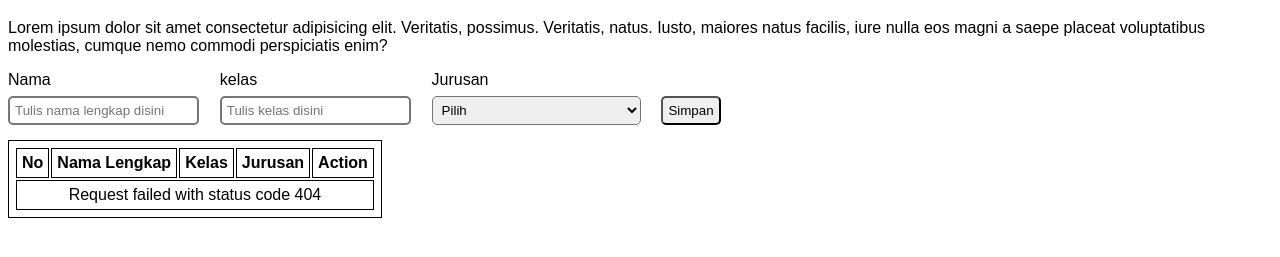
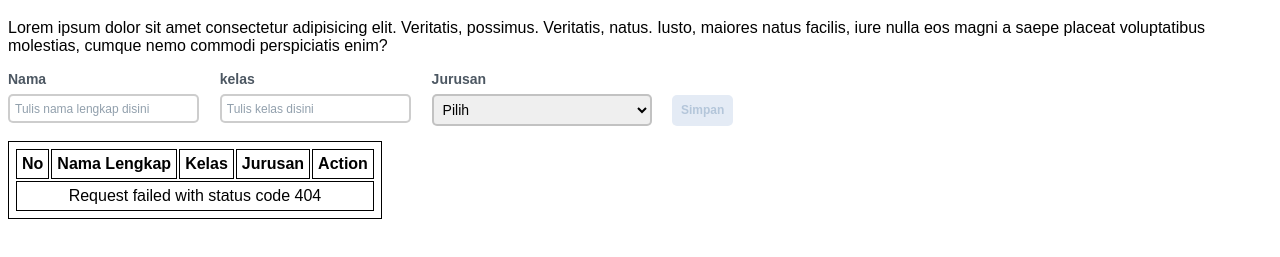
Before and after one commit to wldnhariri/Daftar-Siswa, a plain HTML site: page index.html in a window 1280 px wide. Shown: the part 61-318 px from the top of the page. Drawn offline with nearby package versions, Linux system fonts and the light colour scheme; no server answers.

Commit message:
Styling di class form & btn.simpan

```diff
--- a/db.json
+++ b/db.json
@@ -37,8 +37,8 @@
       "major": "Audio Video"
     },
     {
-      "id": "a135",
-      "name": "Izigo Ismail",
+      "id": "a64f",
+      "name": "Saiful Hutapea",
       "class": "X RPL 1",
       "major": "Rekayasa Perangkat Lunak"
     }
--- a/main.js
+++ b/main.js
@@ -78,7 +78,7 @@ const saveData = async () => {
         })
 }
 
-// Method modal delete aja bos
+// Method modal delete
 let currentDeleteId = null;
 
 const showDeleteModal = (id) => {
--- a/style.css
+++ b/style.css
@@ -2,47 +2,81 @@ body {
     font-family: sans-serif;
 }
 
-table, tr, th, td {
+table,
+tr,
+th,
+td {
     border: 1px solid black;
     padding: 5px;
 }
 
-table  {
+table {
     margin-top: 15px;
 }
 
 /* Form */
-.form {
-    display: flex;
-    flex-direction: column;
-    input {
-        width: fit-content;
-        margin-top: 0.5em;
-        border-radius: 5px;
-        border-style: solid;
-        padding: 5px;
-    }
-    select {
-        width: 100%;
-        margin-top: 0.5em;
-        /* height: 22px; */
-        padding: 5px;
-        border-radius: 5px;
-        border-style: solid;
-    }
-}
-
 .form-display {
     display: flex;
     width: fit-content;
     gap: 1.3em;
 }
 
+.form {
+    display: flex;
+    flex-direction: column;
+
+    input {
+        width: fit-content;
+        margin-top: 0.5em;
+        border-radius: 5px;
+        border: 2px solid #4444;
+        padding: 5px;
+        outline: none;
+    }
+
+    input:focus {
+        border-color: green;
+    }
+
+    label {
+        font-weight: 600;
+        color: #4c5762;
+        font-size: 14px;
+    }
+
+    select {
+        width: 100%;
+        margin-top: 0.5em;
+        padding: 5px;
+        border-radius: 5px;
+        border: 2px solid #4444;
+        outline: none;
+        font-size: 14px;
+        cursor: pointer;
+    }
+
+    select:focus {
+        border-color: green;
+    }
+
+    ::placeholder {
+        font-weight: 500;
+        font-size: 12px;
+        color: #92a0ad;
+    }
+}
+
 .btn-simpan {
     height: fit-content;
     margin-top: auto;
     border-radius: 5px;
-    padding: 5px;
+    padding: 8.5px;
+    cursor: pointer;
+    font-weight: 600;
+    font-size: 12px;
+    border: none;
+    background-color: #e4ebf5;
+    color: #b4c6da;
 }
 
 /* Modal Simpan */
```
